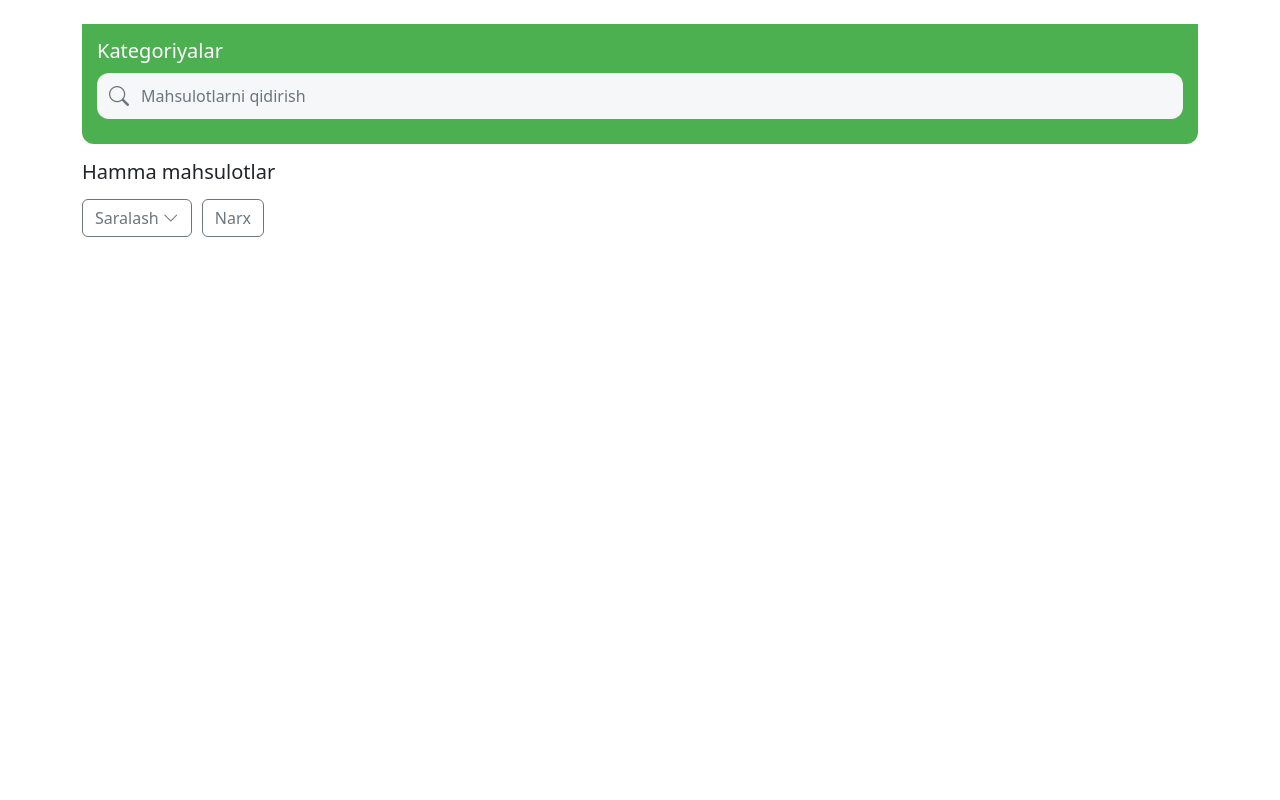
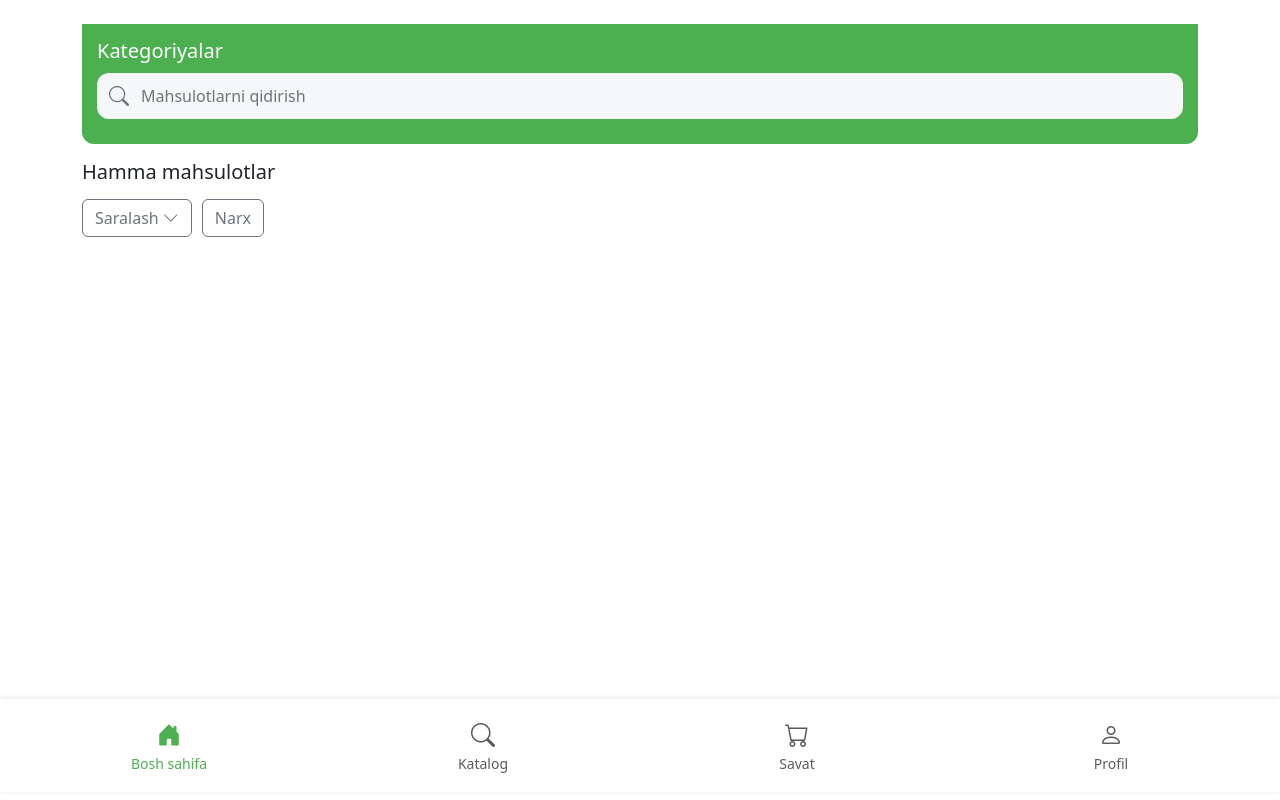
Before and after one commit to temirovv/online_shop_frontside, a plain HTML site: page katalog.html in a window 1280 px wide. Drawn offline with nearby package versions, Linux system fonts and the light colour scheme.

Commit message:
some nav links updated

```diff
--- a/css/product-detail.css
+++ b/css/product-detail.css
@@ -26,3 +26,31 @@ body {
     font-size: 14px;
     padding: 8px;
 }
+
+.navbar {
+    bottom: 0;
+    width: 100%;
+    background-color: white;
+    box-shadow: 0 -1px 5px rgba(0, 0, 0, 0.1);
+
+    padding: 10px 0;
+}
+
+.navbar-nav .nav-link {
+    font-size: 14px;
+    text-align: center;
+}
+
+.navbar-nav .nav-item {
+    flex: 1;
+}
+
+.navbar-nav .nav-link.active {
+    color: #4CAF50;
+    /* Green color for active link */
+}
+
+.navbar-nav .nav-link i {
+    font-size: 24px;
+    display: block;
+}
--- a/katalog.html
+++ b/katalog.html
@@ -70,6 +70,35 @@
             border: none;
             margin-top: 20px;
         }
+
+        .navbar {
+            bottom: 0;
+            width: 100%;
+            background-color: white;
+            box-shadow: 0 -1px 5px rgba(0, 0, 0, 0.1);
+
+            padding: 10px 0;
+        }
+
+        .navbar-nav .nav-link {
+            font-size: 14px;
+            text-align: center;
+        }
+
+        .navbar-nav .nav-item {
+            flex: 1;
+        }
+
+        .navbar-nav .nav-link.active {
+            color: #4CAF50;
+            /* Green color for active link */
+        }
+
+        .navbar-nav .nav-link i {
+            font-size: 24px;
+            display: block;
+        }
+
     </style>
 </head>
 
@@ -152,6 +181,41 @@
             </div>
         </div>
     </div>
+
+    <div class="container">
+        <nav class="navbar navbar-light bottom-navbar fixed-bottom mb-2">
+            <div class="container-fluid">
+                <ul class="navbar-nav d-flex flex-row justify-content-around w-100">
+                    <li class="nav-item">
+                        <a class="nav-link active" href="./index.html">
+                            <i class="bi bi-house-door-fill"></i>
+                            <span>Bosh sahifa</span>
+                        </a>
+                    </li>
+                    <li class="nav-item">
+                        <a class="nav-link" href="./katalog.html">
+                            <i class="bi bi-search"></i>
+                            <span>Katalog</span>
+                        </a>
+                    </li>
+                    <li class="nav-item">
+                        <a class="nav-link" href="#">
+                            <i class="bi bi-cart"></i>
+                            <span>Savat</span>
+                        </a>
+                    </li>
+                    <li class="nav-item">
+                        <a class="nav-link" href="./profile.html">
+                            <i class="bi bi-person"></i>
+                            <span>Profil</span>
+                        </a>
+                    </li>
+                </ul>
+            </div>
+        </nav>
+    </div>
+
+
     <script src="https://cdn.jsdelivr.net/npm/bootstrap@5.3.0/dist/js/bootstrap.bundle.min.js"></script>
     <link rel="stylesheet" href="https://cdn.jsdelivr.net/npm/bootstrap-icons/font/bootstrap-icons.css">
 </body>
```
Also changed, not shown: product-detail.html (+34 -0 lines), profile.html (+35 -5 lines).
